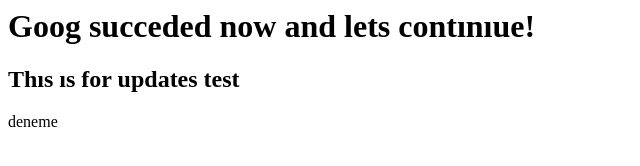
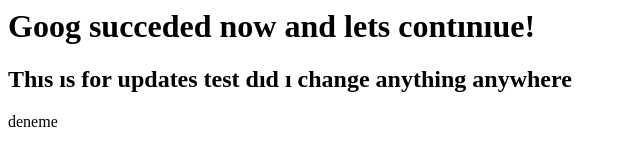
Before and after one commit to Alanwanden/test, a plain HTML site: page index.html in a window 1280 px wide. Shown: the whole page, without its empty margins (0-640 px from the left). Drawn offline with Linux system fonts and the light colour scheme.

Commit message:
Just testing

```diff
--- a/index.html
+++ b/index.html
@@ -7,7 +7,7 @@
 </head>
 <body>
     <h1>Goog succeded now and lets contınıue!</h1>
-    <h2>Thıs ıs for updates test</h2>
+    <h2>Thıs ıs for updates test dıd ı change anything anywhere</h2>
     <p>deneme</p>
 </body>
 </html>
```
